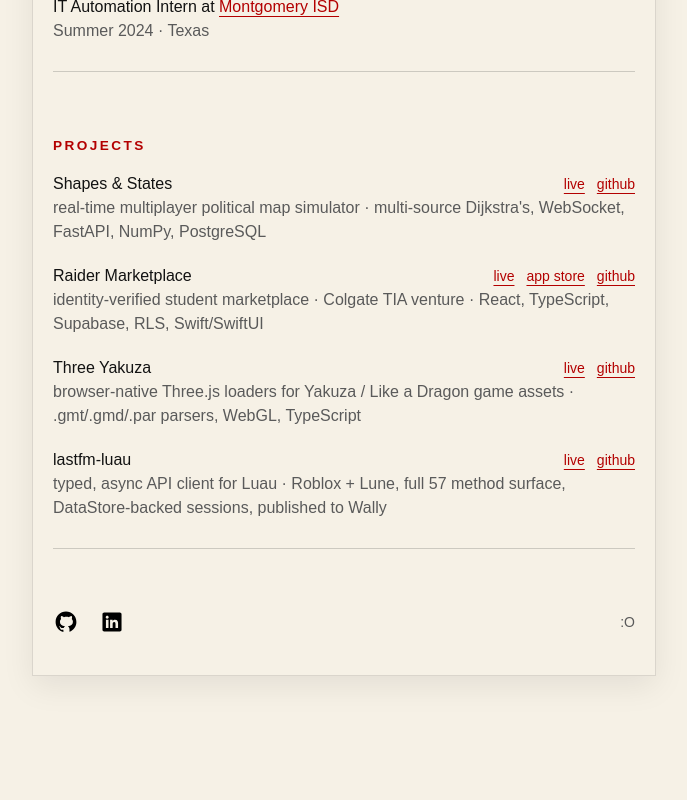
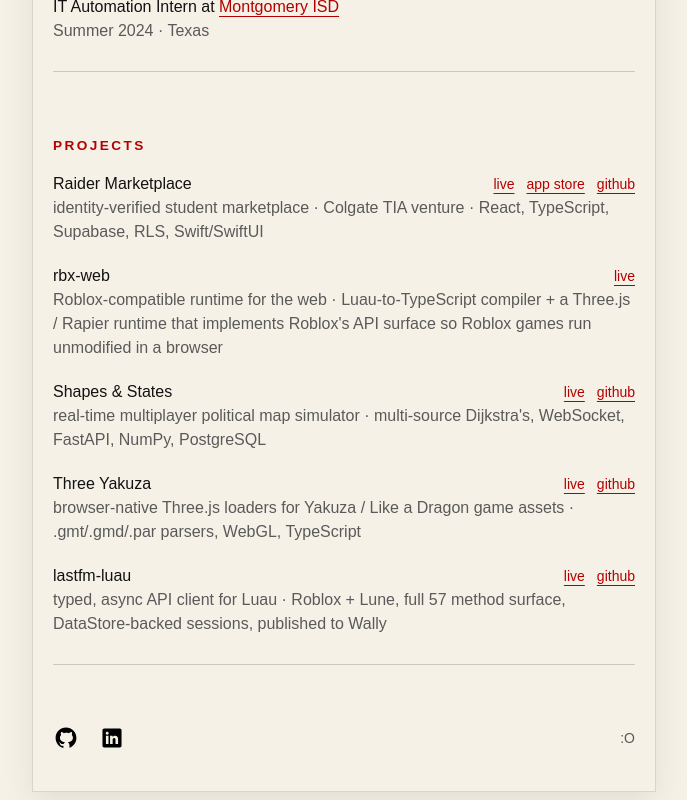
Before and after one commit to tonybolivar/personal-website, a Next.js app: page / in a window 1280 px wide. Shown: the part 849-1649 px from the top of the page, without its empty margins (296-983 px from the left). Before the commit the page ends 1533 px from the top, so only its background shows below. Built offline with nearby package versions, Linux system fonts and the light colour scheme; a web font is replaced by a local one.

Commit message:
Reorder projects: Raider Marketplace top, insert rbx-web compiler

```diff
--- a/app/page.tsx
+++ b/app/page.tsx
@@ -54,17 +54,22 @@
 
 const PROJECTS = [
   {
-    name: "Shapes & States",
-    meta: "real-time multiplayer political map simulator · multi-source Dijkstra's, WebSocket, FastAPI, NumPy, PostgreSQL",
-    live: "https://shapes-and-states.vercel.app/",
-    github: "https://github.com/tonybolivar/shapes-and-states",
-  },
-  {
     name: "Raider Marketplace",
     meta: "identity-verified student marketplace · Colgate TIA venture · React, TypeScript, Supabase, RLS, Swift/SwiftUI",
     live: "https://www.raidermarketplace.com/",
     appstore: "https://apps.apple.com/us/app/raider-market/id6760315849",
     github: "https://github.com/Raider-Marketplace",
+  },
+  {
+    name: "rbx-web",
+    meta: "Roblox-compatible runtime for the web · Luau-to-TypeScript compiler + a Three.js / Rapier runtime that implements Roblox's API surface so Roblox games run unmodified in a browser",
+    live: "https://rbx-web.vercel.app",
+  },
+  {
+    name: "Shapes & States",
+    meta: "real-time multiplayer political map simulator · multi-source Dijkstra's, WebSocket, FastAPI, NumPy, PostgreSQL",
+    live: "https://shapes-and-states.vercel.app/",
+    github: "https://github.com/tonybolivar/shapes-and-states",
   },
   {
     name: "Three Yakuza",
```
